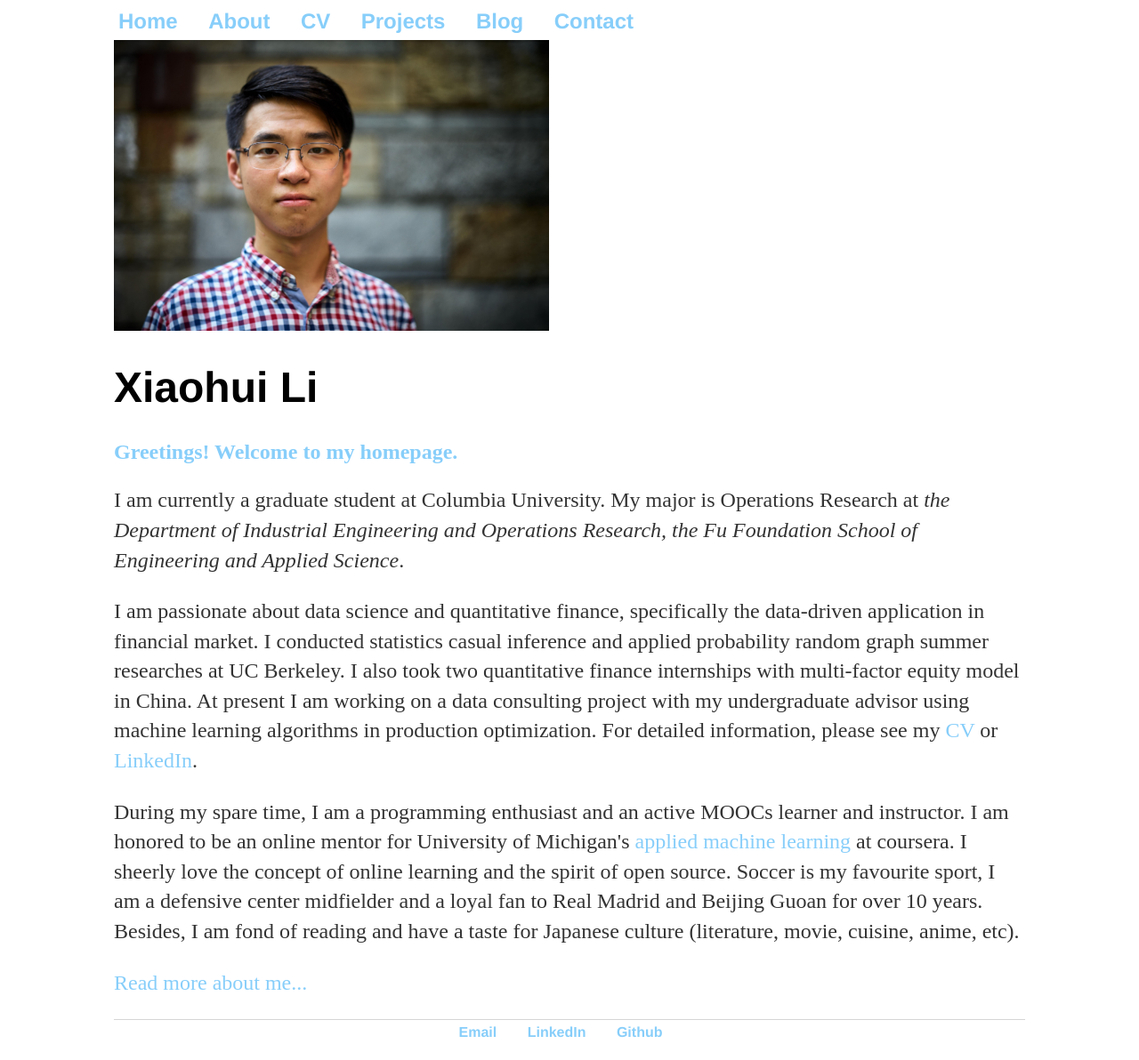
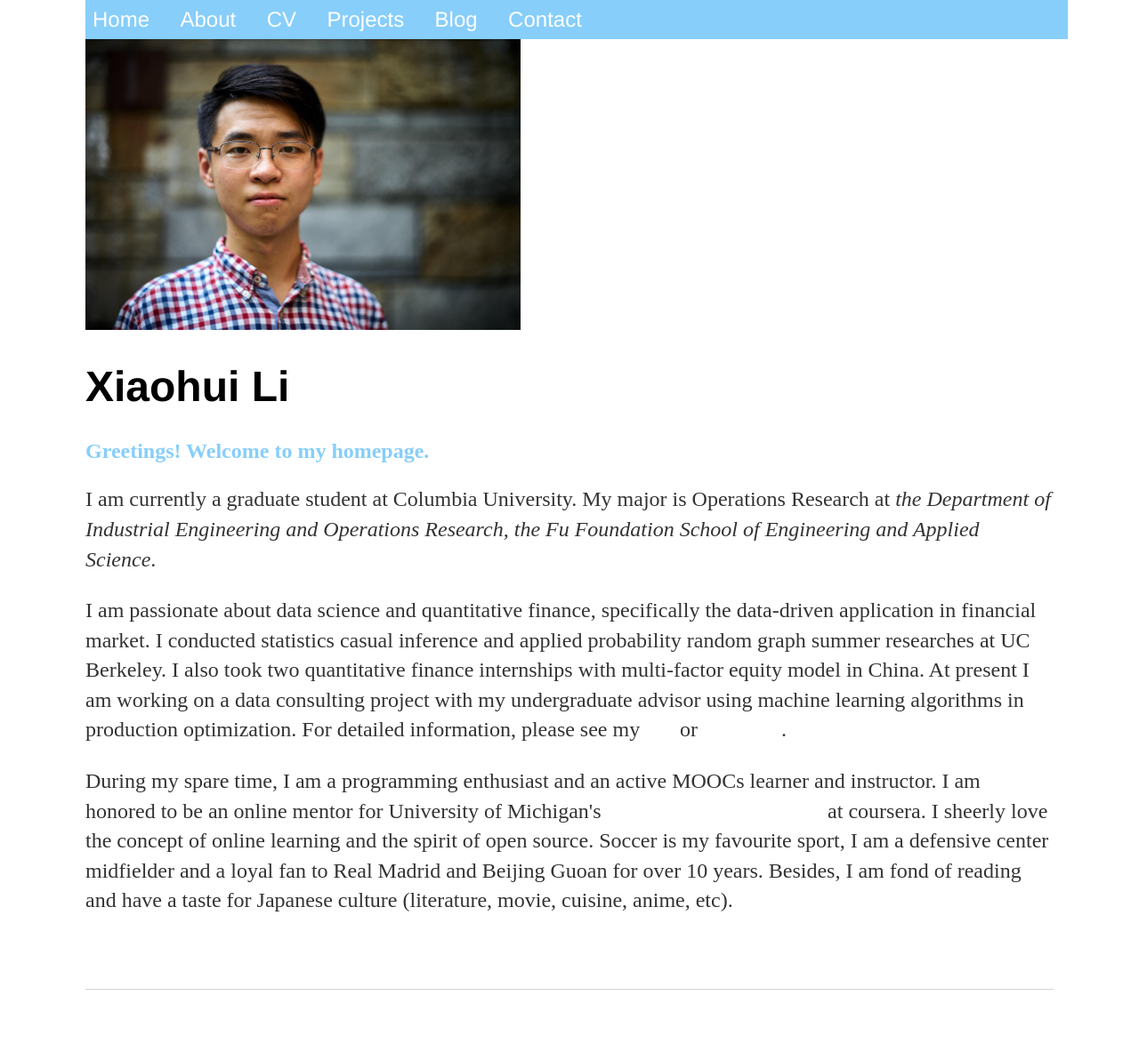
Before and after one commit to xiaohui-victor-li/xiaohui-victor-li.github.io, a Jekyll site: the page index.html, which Jekyll copies as it is, in a window 1280 px wide. Shown: the whole page at 89% size. Built offline with Jekyll 4.4.1, drawn with Linux system fonts in a browser that asks for light colours; after the commit the page ends 1153 px from its top, so only the background shows below that.

Commit message:
Update main.css
adjust the margin

```diff
--- a/css/main.css
+++ b/css/main.css
@@ -1,8 +1,9 @@
 body {
-    margin: 10px auto;
-    width: 80%;
+    margin: 0px auto;
+    width: 85%;
 }
-nav ul, footer ul {
+
+footer ul {
     font-family:'Helvetica', 'Arial', 'Sans-Serif';
     display: block;
     margin:5px;
@@ -13,15 +14,27 @@
     height: 30px
 }
 
+
+nav ul {
+    font-family:'Helvetica', 'Arial', 'Sans-Serif';
+    display: block;
+    list-style-type: none;
+    margin: 0;
+    padding: 0;
+    overflow: hidden;
+    background-color: #87CEFA;
+    border: 8px solid #87CEFA;
+    width: 100%;
+}
+
 nav ul li {
     font-size: 1.5em;
     display: inline;
-    color: #87CEFA;
     margin-right: 30px;
 }
 a {
     text-decoration: none;
-    color: #87CEFA;
+    color: white;
 }
 a:hover {
     text-decoration: underline;
```
